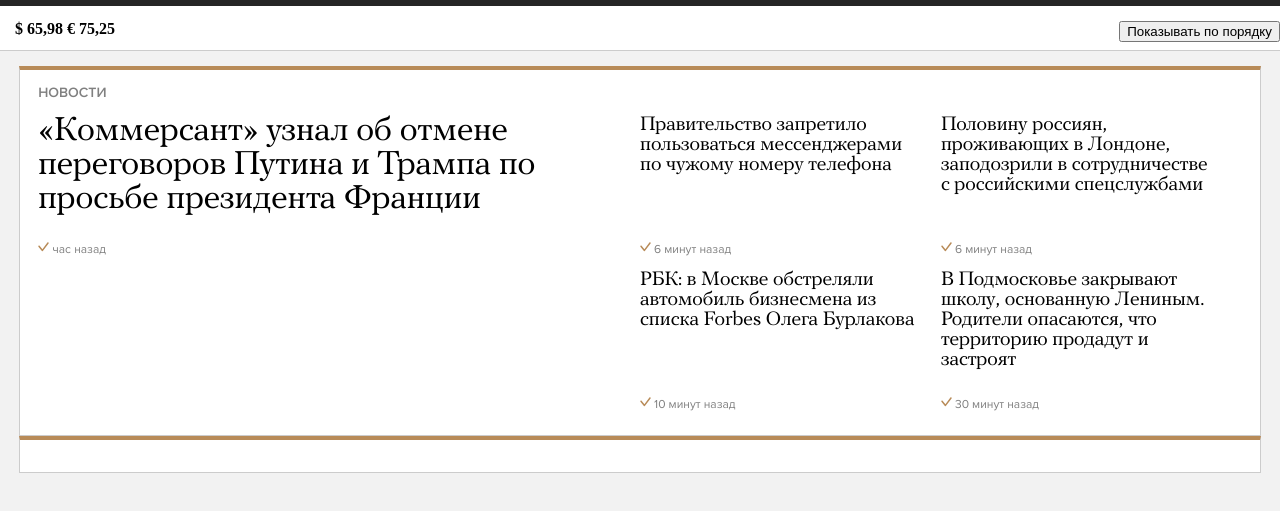
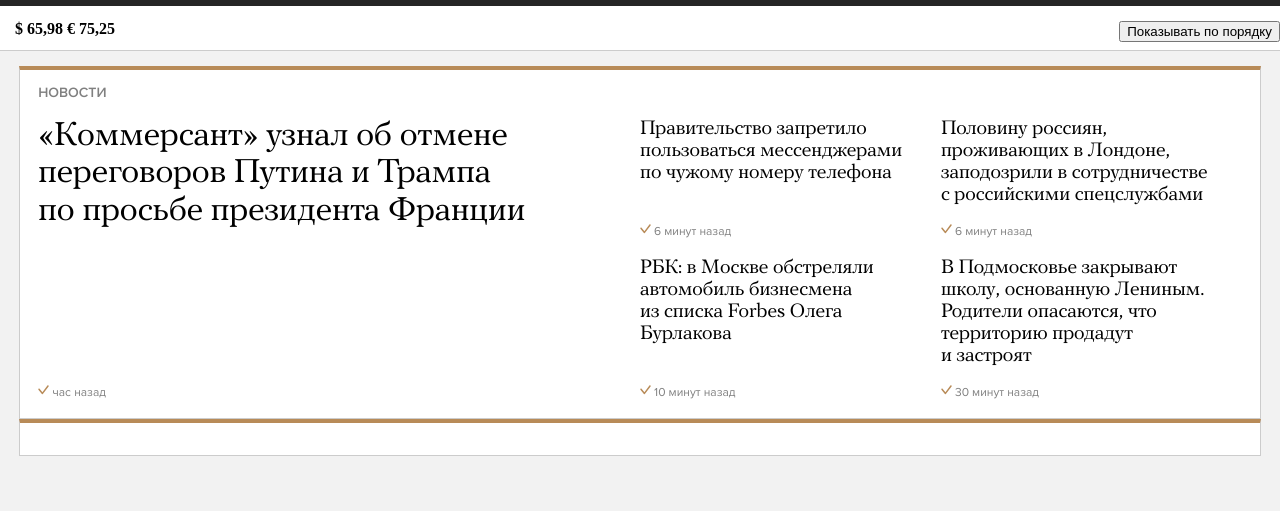
Before and after one commit to antonina-vetlugaeva/3OTR-Meduza-1, a plain HTML site: page index.html in a window 1280 px wide. Shown: the part 39-550 px from the top of the page. Drawn offline with Linux system fonts and the light colour scheme.

Commit message:
Убрал лишние стили и упростил

```diff
--- a/styles/style.css
+++ b/styles/style.css
@@ -83,11 +83,11 @@ section {
 }
 
 .text-news {
-  height: 370px;
+  padding: 16px 18px 0;
 }
 
 .text-news > header {
-  padding: 16px 18px 0;
+  margin-bottom: 18px;
 
   text-transform: uppercase;
 
@@ -100,8 +100,6 @@ section {
 
 .text-news__body {
   display: flex;
-
-  padding: 0 18px 18px;
 }
 
 .text-news__body__list {
@@ -109,27 +107,28 @@ section {
 
   width: 50%;
 
-  flex-flow: row wrap;
+  flex-wrap: wrap;
 }
 
 .text-news article {
   display: flex;
 
   width: 50%;
-  height: 140px;
-  margin-top: 15px;
-  padding-right: 25px;
+  padding-right: 15px;
 
   flex-flow: column nowrap;
 }
 
 .text-news article h3 {
   font-size: 20px;
+  line-height: 1.1;
 
-  flex: 1;
+  flex-grow: 1;
 }
 
 .text-news article footer {
+  padding: 15px 0 20px;
+
   color: gray;
 
   font-family: "Proxima Nova", sans-serif;
@@ -137,15 +136,9 @@ section {
 }
 
 .text-news article.is-featured {
-  display: flex;
-
   width: 50%;
-
-  flex-flow: column;
 }
 
 .text-news article.is-featured h3 {
   font-size: 34px;
-
-  flex: 1;
 }
```
Also changed, not shown: index.html (+5 -5 lines).
